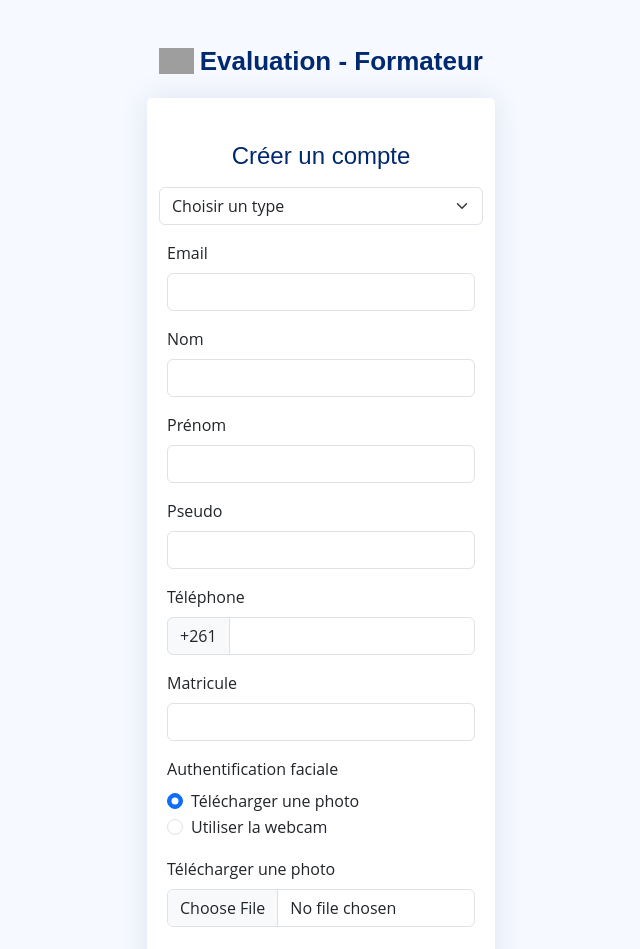
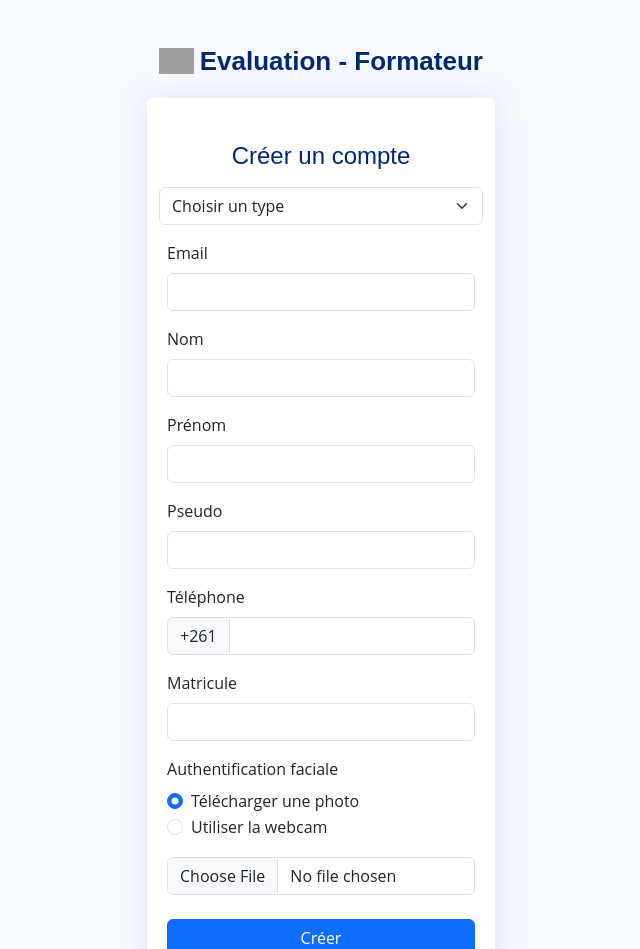
Before and after one commit to Nambinina-H/frontEvaluationFormateur, a React (Vite) app in the folder front/: page /registration in a window 1280 px wide. Shown: the top 949 px of the page, without its empty margins (319-959 px from the left). Built offline with nearby package versions, Linux system fonts and the light colour scheme; grey boxes are pictures that could not be loaded.

Commit message:
Retirer le label 'telecharger photo' dans Creer un compte

```diff
--- a/front/src/components/authenfication/Registration.jsx
+++ b/front/src/components/authenfication/Registration.jsx
@@ -224,7 +224,6 @@ const Registration = () => {
                               </div>
                             ) : (
                               <div className="col-12">
-                                <label htmlFor="photo" className="form-label">Télécharger une photo</label>
                                 <input className="form-control" type="file" name="photo" onChange={handleFileChange} id="photo" />
                               </div>
                             )}
```
